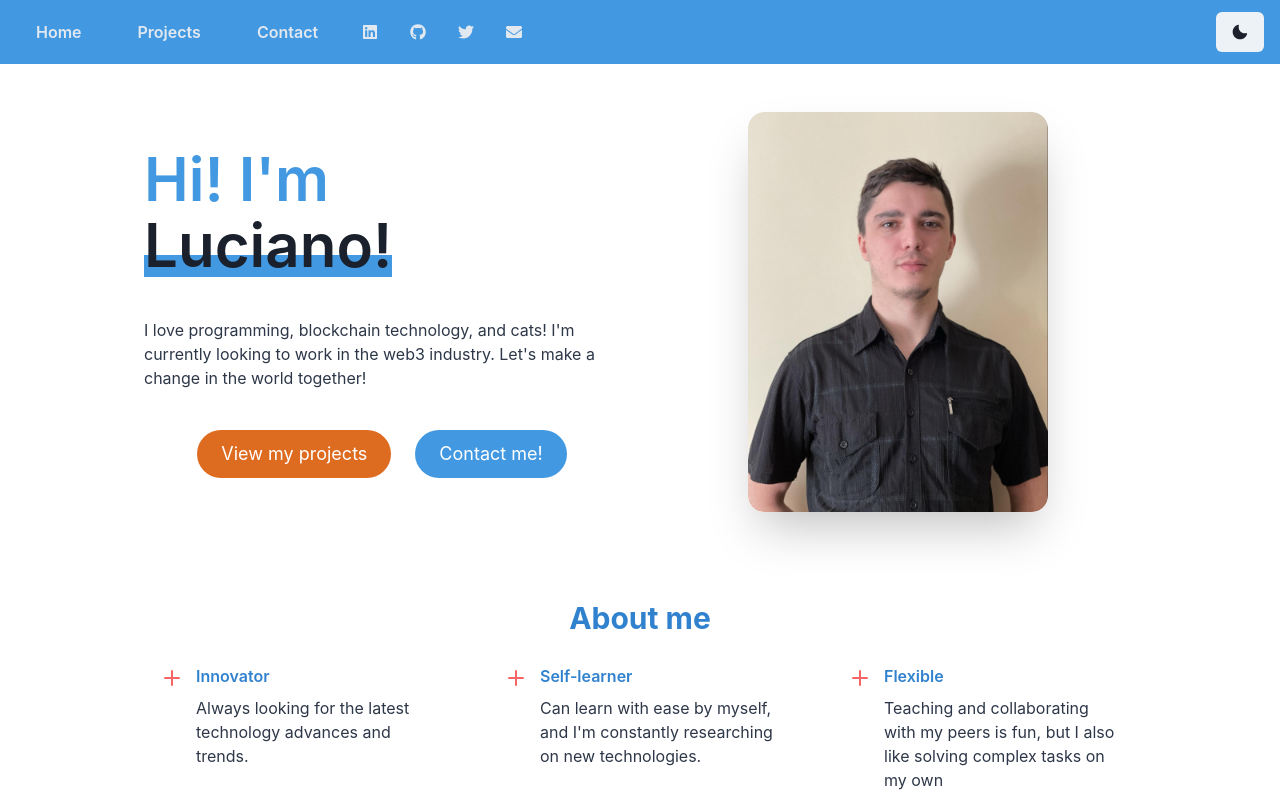
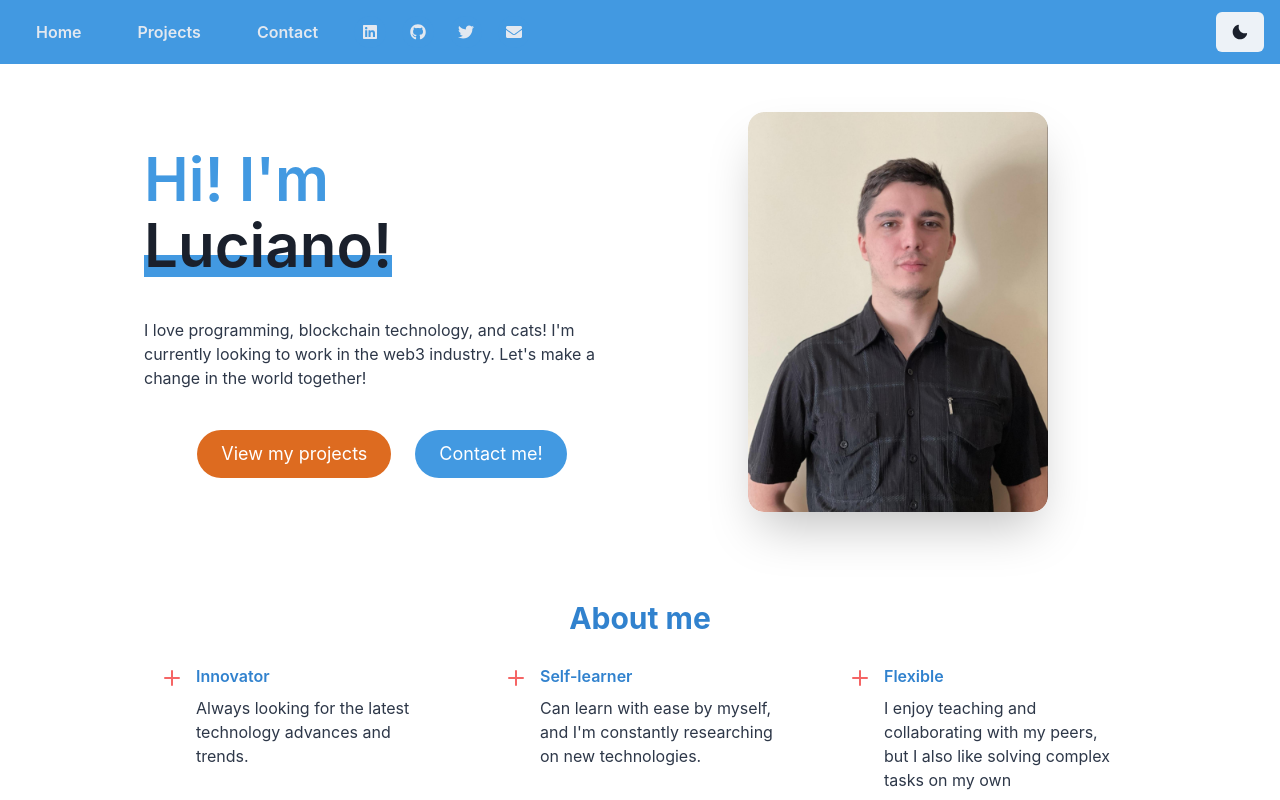
Before and after one commit to luloxi/portfolio-lulox, a Next.js app: page / in a window 1280 px wide. Shown: the top 800 px of the page. Built offline with nearby package versions, Linux system fonts and the light colour scheme.

Commit message:
Corrected a bad sounding phrase

```diff
--- a/src/components/AboutContent.tsx
+++ b/src/components/AboutContent.tsx
@@ -28,7 +28,7 @@ const features = [
   {
     id: 3,
     title: "Flexible",
-    text: "Teaching and collaborating with my peers is fun, but I also like solving complex tasks on my own",
+    text: "I enjoy teaching and collaborating with my peers, but I also like solving complex tasks on my own",
     icon: AddIcon,
     iconColor: "red.400",
   },
```
